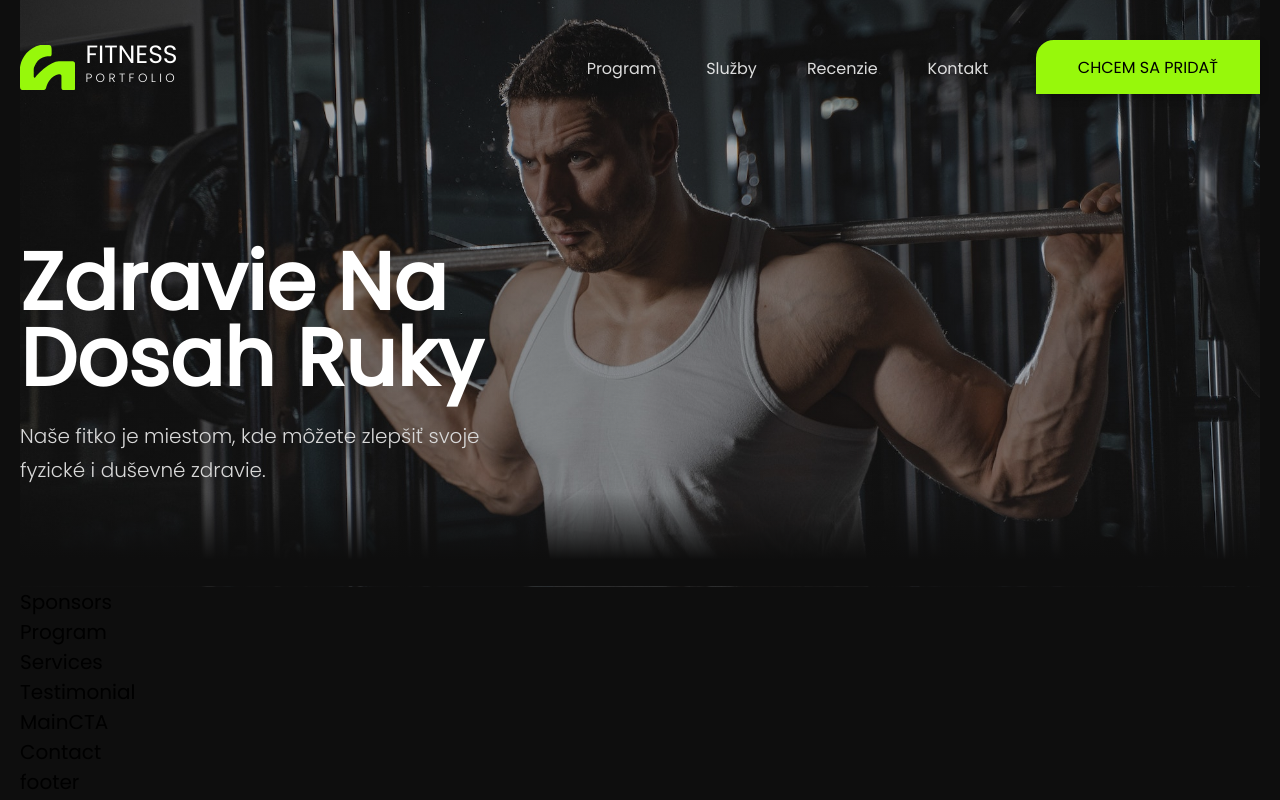
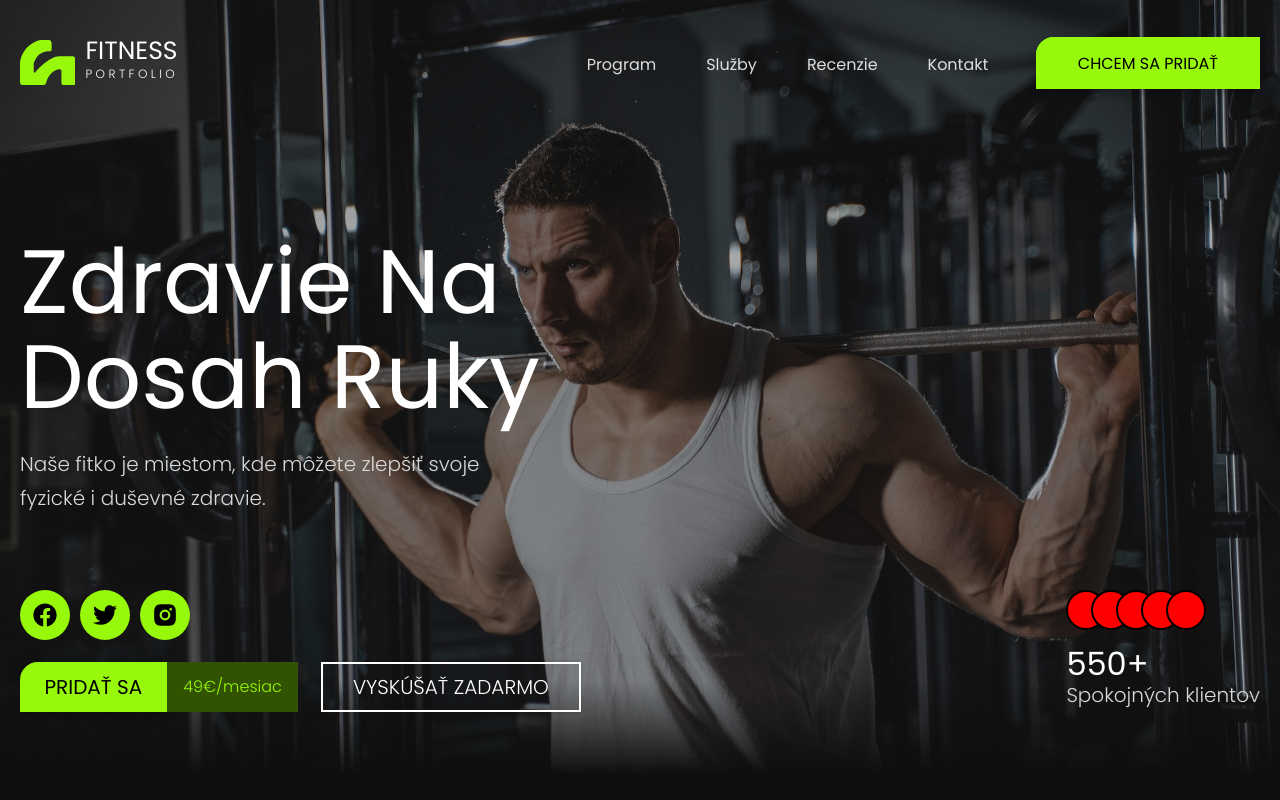
Before and after one commit to davidnx01/fitness-app, a React (Vite) app: page / in a window 1280 px wide. Shown: the top 800 px of the page. Built offline with nearby package versions, Linux system fonts and the light colour scheme.

Commit message:
Hero Section

```diff
--- a/common/Components/CTA/CTA.jsx
+++ b/common/Components/CTA/CTA.jsx
@@ -3,7 +3,16 @@ import "./cta.css"
 
 const CTA = () => {
   return (
-    <div>CTA</div>
+    <div className='CTA_wrapper'>
+      <div className="CTA_left-side">
+        <a href="#">PRIDAŤ SA</a>
+        <p>49€/mesiac</p>
+      </div>
+
+      <div className="CTA_right-side">
+        <a href="#">VYSKÚŠAŤ ZADARMO</a>
+      </div>
+    </div>
   )
 }
 
--- a/common/Components/CTA/cta.css
+++ b/common/Components/CTA/cta.css
@@ -0,0 +1,60 @@
+.CTA_wrapper {
+    display: flex;
+    align-items: center;
+    gap: 1.125rem;
+    height: 50px;
+    margin-top: 1.125rem;
+}
+
+.CTA_left-side {
+    display: flex;
+    align-items: center;
+    justify-content: left;
+    height: 100%;
+}
+
+.CTA_left-side a {
+    background: var(--primary-color);
+    color: black;
+    padding: 0 1.125rem;
+    height: 100%;
+    font-weight: 400;
+    border-top-left-radius: 18px;
+    border: 2px solid var(--primary-color);
+    display: flex;
+    align-items: center;
+    justify-content: center;
+    box-shadow: 0px 0px 12px rgba(0, 0, 0, 0.35);
+    text-decoration: none;
+    font-size: 1rem;
+}
+
+.CTA_left-side p {
+    display: flex;
+    align-items: center;
+    justify-content: center;
+    color: var(--primary-color);
+    background: var(--darker-primary-color);
+    border: 2px solid var(--darker-primary-color);
+    height: 100%;
+    padding-inline: .725rem;
+    font-size: .8rem;
+}
+
+.CTA_right-side {
+    height: 100%;
+}
+
+.CTA_right-side a {
+    display: flex;
+    align-items: center;
+    justify-content: center;
+    border: 2px solid white;
+    color: white;
+    background: transparent;
+    padding-inline: 1.5rem;
+    height: 100%;
+    font-weight: 300;
+    text-decoration: none;
+    box-shadow: 0px 0px 4px rgba(0, 0, 0, 0.25);
+}
--- /dev/null
+++ b/common/Components/Socials/Socials.jsx
@@ -0,0 +1,24 @@
+import React from 'react'
+import { FaFacebook, FaTwitter } from "react-icons/fa";
+import { RiInstagramFill } from "react-icons/ri";
+import "./socials.css";
+
+const Socials = () => {
+  return (
+    <>
+        <a href="www.facebook.com" className='icon_circle'>
+            <FaFacebook color='black' size={24} />
+        </a>
+
+        <a href="www.twitter.com" className='icon_circle'>
+            <FaTwitter color='black' size={24} />
+        </a>
+
+        <a href="www.instagram.com" className='icon_circle'>
+            <RiInstagramFill color='black' size={26} />
+        </a>
+    </>
+  )
+}
+
+export default Socials
--- /dev/null
+++ b/common/Components/Socials/socials.css
@@ -0,0 +1,9 @@
+.icon_circle{
+    width: 50px;
+    height: 50px;
+    background: var(--primary-color);
+    border-radius: 50%;
+    display: flex;
+    align-items: center;
+    justify-content: center;
+}
--- a/common/Constants/NavLinks.js
+++ b/common/Constants/NavLinks.js
@@ -1,31 +1,18 @@
 export const navLinks = [
     {
         title: "Program",
-        link: "#program"
+        id: "#program"
     },
     {
         title: "Služby",
-        link: "#services"
+        id: "#services"
     },
     {
         title: "Recenzie",
-        link: "#testimonial"
+        id: "#testimonial"
     },
     {
         title: "Kontakt",
-        link: "#contact"
+        id: "#contact"
     },
 ]
-
-/*
-<ul>
-    {navLinks.map((item) => (
-        <li key={item.index}>
-        <a href={item.id}>
-            {item.link}
-        </a>
-    </li>
-    ))}
-</ul>
-
-*/
--- a/common/Containers/Hero/Hero.jsx
+++ b/common/Containers/Hero/Hero.jsx
@@ -2,8 +2,28 @@ import React from 'react'
 import "./hero.css";
 import Logo from '../../Components/Logo/Logo';
 import { navLinks } from "../../Constants/NavLinks" ;
+import Socials from '../../Components/Socials/Socials';
+import MainCTA from '../MainCTA/MainCTA';
+import CTA from '../../Components/CTA/CTA';
 
 const Hero = () => {
+
+  const Navigation = () => {
+    return (
+      <>
+        <ul>
+          {navLinks.map((link) => (
+            <li key={link.index}>
+              <a href={link.id}>
+                {link.title}
+              </a>
+            </li>
+          ))}
+        </ul>
+      </>
+    )
+  }
+
   return (
     <>
       <div className='container'>
@@ -12,19 +32,11 @@ const Hero = () => {
           <Logo />
 
           <div className='nav_right-side'>
-            <ul>
-              {navLinks.map((link) => (
-                <li key={link.index}>
-                  <a href={link.id}>
-                    {link.title}
-                  </a>
-                </li>
-              ))}
-            </ul>
+            <Navigation />
 
-            <a href='#' className='nav_right-side__button'>
-              CHCEM SA PRIDAŤ
-            </a>
+            <button className='nav_right-side__button'>
+              <a href="https://www.google.sk">CHCEM SA PRIDAŤ</a>
+            </button>
           </div>
         </nav>
 
@@ -40,6 +52,29 @@ const Hero = () => {
           </p>
         </div>
 
+        <div className="hero__bottom-row">
+          <div className="hero__bottom-row_left">
+            <div className="socials_wrapper">
+              <Socials />
+            </div>
+              <CTA />
+          </div>
+
+          <div className="hero__bottom-row_right">
+            <div className="hero_users">
+              <div className="client_avatars">
+                <div></div>
+                <div></div>
+                <div></div>
+                <div></div>
+                <div></div>
+              </div>
+              <span>550+</span>
+              <p>Spokojných klientov</p>
+            </div>
+          </div>
+        </div>
+
       </div>
     </>
   )
--- a/common/Containers/Hero/hero.css
+++ b/common/Containers/Hero/hero.css
@@ -34,22 +34,29 @@ nav ul li a:hover {
 }
 
 .nav_right-side__button {
+    border: none;
+    outline: none;
+    background: none;
+}
+
+.nav_right-side__button a {
+    text-decoration: none;
+    font-size: .8rem;
+    font-weight: 400;
     color: black;
+    transition: 0.2s ease-in-out;
     padding: .625rem 2rem;
     border-top-left-radius: 18px;
     background-color: var(--primary-color);
     border: 2px solid var(--primary-color);
-    font-weight: 400;
     outline: none;
-    font-size: .8rem;
-    text-decoration: none;
     transition: 0.2s ease-in-out;
     box-shadow: 0px 4px 8px rgba(0, 0, 0, 0.25);
 }
 
-.nav_right-side__button:hover{
+.nav_right-side__button a:hover {
+    color: var(--primary-color);
     background: transparent;
-    color: var(--primary-color);
 }
 
 .hero_heading {
@@ -61,3 +68,50 @@ nav ul li a:hover {
     width: 100%;
     margin-top: 1.125rem;
 }
+
+.socials_wrap {
+    display: flex;
+    align-items: center;
+    gap: 0.5rem;
+}
+
+.socials_wrapper {
+    display: flex;
+    align-items: center;
+    gap: 0.5rem;
+}
+
+.hero__bottom-row {
+    margin-top: 3.75rem;
+    display: flex;
+    align-items: flex-end;
+    justify-content: space-between;
+    width: 100%;
+}
+
+.client_avatars {
+    display: flex;
+    align-items: center;
+    margin-bottom: 0.5rem;
+}
+
+.client_avatars div {
+    height: 40px;
+    width: 40px;
+    border-radius: 50%;
+    border: 2px solid black;
+    background: red;
+    margin-left: -15px;
+}
+
+.client_avatars div:first-child {
+    margin-left: 0;
+}
+
+.hero_users p{
+    margin-top: -0.5rem;
+}
+
+
+
+/* RESPONSIVITY /*
--- a/common/Containers/MainCTA/MainCTA.jsx
+++ b/common/Containers/MainCTA/MainCTA.jsx
@@ -3,7 +3,9 @@ import "./mainCTA.css"
 
 const MainCTA = () => {
   return (
-    <div>MainCTA</div>
+    <>
+
+    </>
   )
 }
 
--- a/src/index.css
+++ b/src/index.css
@@ -20,7 +20,6 @@ html {
 
 body {
   background-color: #0E0E0E;
-  padding-inline: 1rem;
 }
 
 section {
@@ -38,12 +37,14 @@ section {
   max-width: 1440px;
   width: 100%;
   margin-inline: auto;
+  padding-inline: 1rem;
 }
 
 h1 {
   color: white;
-  font-size: 4rem;
-  line-height: .95em;
+  font-size: 4.5rem;
+  line-height: 1.05em;
+  font-weight: 400;
 }
 
 h2 {
```
